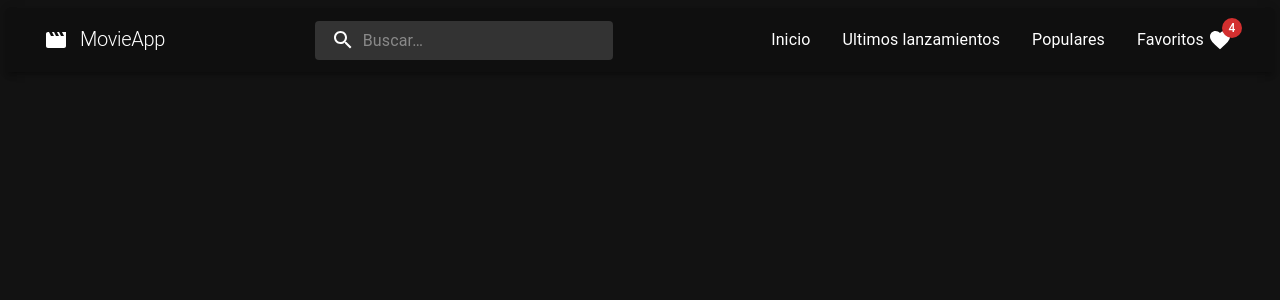
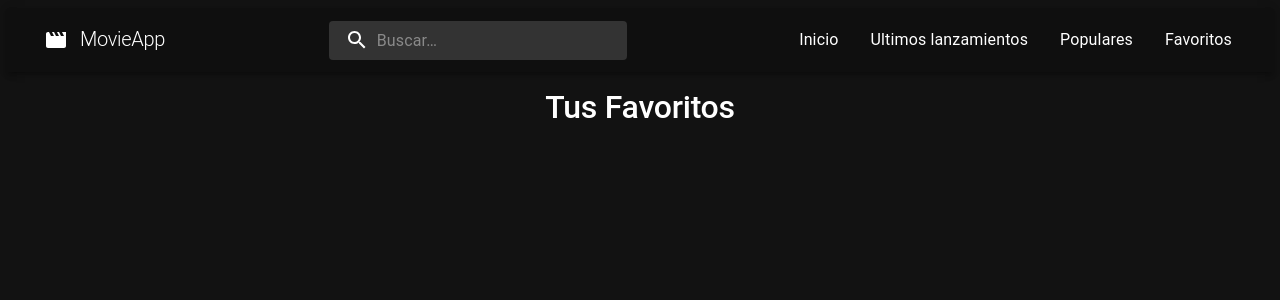
Before and after one commit to mlse8/movie-app, a React (Vite) app: page /favorites in a window 1280 px wide. Shown: the top 300 px of the page. Built offline with nearby package versions, Linux system fonts and the light colour scheme.

Commit message:
add favorite and favorite context

```diff
--- a/src/App.jsx
+++ b/src/App.jsx
@@ -3,19 +3,33 @@ import Home from "./views/Home";
 import Header from "./components/Header";
 import ContainMovies from "./views/ContainMovies";
 import ContainDetailMovie from "./views/ContainDetailMovie";
+import Favorite from "./views/Favorite";
+import FavoriteContextProvider from "./context/FavoriteContext.jsx";
 
 export default function App() {
     return (
         <>
             <BrowserRouter>
-            <Header/>
+                <FavoriteContextProvider>
+                    <Header />
                     <Routes>
                         <Route path="/" element={<Home />} />
-                <Route path="/new_movies" element={<ContainMovies type="new" />} />
-                <Route path="/popular" element={<ContainMovies type="popular" />} />
-                <Route path="/movie/:id" element={<ContainDetailMovie />} />
+                        <Route
+                            path="/new_movies"
+                            element={<ContainMovies type="new" />}
+                        />
+                        <Route
+                            path="/popular"
+                            element={<ContainMovies type="popular" />}
+                        />
+                        <Route
+                            path="/movie/:id"
+                            element={<ContainDetailMovie />}
+                        />
+                        <Route path="/favorites" element={<Favorite />} />
                     </Routes>
+                </FavoriteContextProvider>
             </BrowserRouter>
         </>
-    )
+    );
 }
--- a/src/components/Header.jsx
+++ b/src/components/Header.jsx
@@ -1,4 +1,4 @@
-import { useState } from "react";
+import { useState, useContext } from "react";
 import { styled, alpha } from "@mui/material/styles";
 import {
     AppBar,
@@ -17,6 +17,7 @@ import MovieIcon from "@mui/icons-material/Movie";
 import MenuIcon from "@mui/icons-material/Menu";
 import { useNavigate } from "react-router-dom";
 import NavListDrawer from "./NavListDrawer";
+import { FavoriteContext } from "../context/FavoriteContext";
 
 const Search = styled("div")(({ theme }) => ({
     position: "relative",
@@ -81,6 +82,7 @@ const StyledInputBase = styled(InputBase)(({ theme }) => ({
 export default function Header() {
     const navigate = useNavigate();
     const [open, setOpen] = useState(false);
+    const { totalFavorites } = useContext(FavoriteContext);
 
     const navLinks = [
         {
@@ -97,7 +99,8 @@ export default function Header() {
         },
         {
             title: "Favoritos",
-            path: "/",
+            path: "/favorites",
+            badgeContent: totalFavorites(),
         },
     ];
 
@@ -145,19 +148,15 @@ export default function Header() {
                             sx={{ ":hover": { backgroundColor: "#222" } }}
                             onClick={() => navigate(item.path)}
                         >
-                            {item.title === "Favoritos" ? (
-                                <Box display="flex" alignItems="center">
                             {item.title}
+                            {item.badgeContent !== undefined && (
                                 <Badge
-                                        badgeContent={4}
+                                    badgeContent={item.badgeContent}
                                     color="error"
                                     sx={{ marginLeft: 0.5 }}
                                 >
                                     <FavoriteIcon color="inherit" />
                                 </Badge>
-                                </Box>
-                            ) : (
-                                item.title
                             )}
                         </MenuItem>
                     ))}
--- a/src/components/MovieCard.jsx
+++ b/src/components/MovieCard.jsx
@@ -1,18 +1,31 @@
 import imageNotFound from "../assets/image-not-found.png";
-import { Card, CardContent, CardMedia, Typography, IconButton } from "@mui/material";
+import {
+    Card,
+    CardContent,
+    CardMedia,
+    CardActions,
+    Typography,
+    IconButton,
+} from "@mui/material";
 import FavoriteBorderIcon from "@mui/icons-material/FavoriteBorder";
 import FavoriteIcon from "@mui/icons-material/Favorite";
 import { useNavigate } from "react-router-dom";
-import { useState } from "react";
+import { useContext } from "react";
+import { FavoriteContext } from "../context/FavoriteContext";
 
 export default function MovieCard({ movie }) {
     const navigate = useNavigate();
     const { id, title, poster_path } = movie;
-    const [isFavorite, setIsFavorite] = useState(false);
+
+    const { addFavorite, isFavorite, removeFavorite } = useContext(FavoriteContext);
 
     const handleFavoriteClick = (e) => {
         e.stopPropagation();
-        setIsFavorite(!isFavorite);
+        if (isFavorite(movie.id)) {
+            removeFavorite(movie.id);
+        } else {
+            addFavorite(movie);
+        }
     };
 
     return (
@@ -42,9 +55,7 @@ export default function MovieCard({ movie }) {
                         : imageNotFound
                 }
             />
-            <CardContent
-                sx={{ display: 'flex' }}
-            >
+            <CardContent sx={{ display: "flex" }}>
                 <Typography
                     gutterBottom
                     variant="h3"
@@ -55,12 +66,14 @@ export default function MovieCard({ movie }) {
                 >
                     {title}
                 </Typography>
-                <IconButton
-                    onClick={handleFavoriteClick}
-                    sx={{ color: isFavorite ? "red" : "gray" }}
-                >
-                    {isFavorite ? <FavoriteIcon /> : <FavoriteBorderIcon />}
-                </IconButton>
+                <CardActions>
+                    <IconButton
+                        onClick={handleFavoriteClick}
+                        sx={{ color: isFavorite(movie.id) ? "red" : "gray" }}
+                    >
+                        {isFavorite(movie.id) ? <FavoriteIcon /> : <FavoriteBorderIcon />}
+                    </IconButton>
+                </CardActions>
             </CardContent>
         </Card>
     );
--- a/src/components/MovieDetail.jsx
+++ b/src/components/MovieDetail.jsx
@@ -1,16 +1,21 @@
-import { Box, Typography, Button, List, ListItem } from "@mui/material";
+import { Box, Typography, Button, List, ListItem, IconButton } from "@mui/material";
 import PlayCircleIcon from "@mui/icons-material/PlayCircle";
 import StarIcon from '@mui/icons-material/Star';
 import StarHalfIcon from '@mui/icons-material/StarHalf';
 import StarBorderIcon from '@mui/icons-material/StarBorder';
-import { useState } from "react";
+import FavoriteBorderIcon from "@mui/icons-material/FavoriteBorder";
+import FavoriteIcon from "@mui/icons-material/Favorite";
+import { useState, useContext } from "react";
 import MovieTrailer from "./MovieTrailer";
+import { FavoriteContext } from "../context/FavoriteContext";
 
 export default function MovieDetail({movie, trailer}) {
     const { genres, poster_path, release_date, overview, title, runtime, vote_average } = movie;
 
     const releaseDate = new Date(release_date);
     const year = releaseDate.getFullYear();
+
+    const { addFavorite, isFavorite, removeFavorite } = useContext(FavoriteContext);
 
     const renderStarRating = (rating) => {
         const fullStars = Math.floor(rating / 2);
@@ -34,6 +39,10 @@ export default function MovieDetail({movie, trailer}) {
     const [open, setOpen] = useState(false);
     const handleOpen = () => setOpen(true);
     const handleClose = () => setOpen(false);
+
+    const handleFavoriteClick = () => {
+        isFavorite(movie.id) ? removeFavorite(movie.id) : addFavorite(movie)
+    };
 
     return (
         <Box
@@ -59,6 +68,7 @@ export default function MovieDetail({movie, trailer}) {
                     sx={{ flexDirection: { xs: "column", sm: "row" } }}
                 >
                     <Box marginBottom={1}>
+                        <Box display={"flex"}>
                             <Typography
                                 variant="h3"
                                 fontWeight={"600"}
@@ -66,6 +76,10 @@ export default function MovieDetail({movie, trailer}) {
                             >
                                 {title}
                             </Typography>
+                            <IconButton onClick={handleFavoriteClick} sx={{ color: "white" }}>
+                                {isFavorite(movie.id) ? <FavoriteIcon /> : <FavoriteBorderIcon />}
+                            </IconButton>
+                        </Box>
                         <Typography variant="body1">{year}</Typography>
                     </Box>
                     <Button
--- a/src/components/NavListDrawer.jsx
+++ b/src/components/NavListDrawer.jsx
@@ -14,20 +14,19 @@ export default function NavListDrawer({ navLinks }) {
                 <List>
                     {navLinks.map((item) => (
                         <ListItem disablePadding key={item.title}>
-                            <ListItemButton onClick={() => navigate(item.path)}>
-                                {item.title === "Favoritos" ? (
-                                    <Box display="flex" alignItems="center">
+                            <ListItemButton
+                                sx={{ ":hover": { backgroundColor: "#222" } }}
+                                onClick={() => navigate(item.path)}
+                            >
                                 {item.title}
+                                {item.badgeContent !== undefined && (
                                     <Badge
-                                            badgeContent={4}
+                                        badgeContent={item.badgeContent}
                                         color="error"
                                         sx={{ marginLeft: 0.5 }}
                                     >
                                         <FavoriteIcon color="inherit" />
                                     </Badge>
-                                    </Box>
-                                ) : (
-                                    item.title
                                 )}
                             </ListItemButton>
                         </ListItem>
--- /dev/null
+++ b/src/context/FavoriteContext.jsx
@@ -0,0 +1,54 @@
+import { createContext, useEffect, useState } from "react";
+
+export const FavoriteContext = createContext();
+
+export default function FavoriteContextProvider({ children }) {
+    const [allFavorites, setAllFavorites] = useState(null);
+
+    /* MONTAJE */
+    useEffect(() => {
+        const favoritesLS = JSON.parse(localStorage.getItem("favorites"));
+        if (favoritesLS) {
+            setAllFavorites(favoritesLS);
+        }
+    }, []);
+
+    /* ACTUALIZACION */
+    useEffect(() => {
+        if (allFavorites !== null) {
+            localStorage.setItem("favorites", JSON.stringify(allFavorites));
+        }
+    }, [allFavorites]);
+
+    const addFavorite = (favorite) => {
+        setAllFavorites([...allFavorites, favorite]);
+    };
+
+    const removeFavorite = (id) => {
+        const newFavorites = allFavorites.filter( (favorite) => favorite.id !== id );
+        setAllFavorites(newFavorites);
+    };
+
+    const isFavorite = (id) => {
+        const exist = allFavorites.some((character) => character.id === id);
+        return exist;
+    };
+
+    const totalFavorites = () => {
+        return allFavorites?.length;
+    };
+
+    const data = {
+        allFavorites,
+        addFavorite,
+        removeFavorite,
+        isFavorite,
+        totalFavorites,
+    };
+
+    return (
+        <FavoriteContext.Provider value={data}>
+            {children}
+        </FavoriteContext.Provider>
+    );
+}
--- /dev/null
+++ b/src/views/Favorite.jsx
@@ -0,0 +1,37 @@
+import { Container, Typography, Grid } from "@mui/material";
+import MovieCard from "../components/MovieCard";
+import { useContext } from "react";
+import { FavoriteContext } from "../context/FavoriteContext";
+
+export default function Favorite() {
+    const { allFavorites } = useContext(FavoriteContext);
+
+    return (
+        <Container maxWidth="2xl" sx={{ color: "white" }}>
+            <Typography
+                variant="h2"
+                align="center"
+                fontSize={"2rem"}
+                fontWeight={500}
+                padding={2}
+            >
+                Tus Favoritos
+            </Typography>
+            <Grid container columns={{ xs: 2, sm: 8, md: 12, xl: 12 }}>
+                {allFavorites &&
+                    allFavorites.map((favorite) => (
+                        <Grid
+                            key={favorite.id}
+                            item
+                            xs={2}
+                            sm={4}
+                            md={3}
+                            xl={2}
+                        >
+                            <MovieCard movie={favorite} />
+                        </Grid>
+                    ))}
+            </Grid>
+        </Container>
+    );
+}
```
Lines whose indentation alone changed are shown as unchanged.
